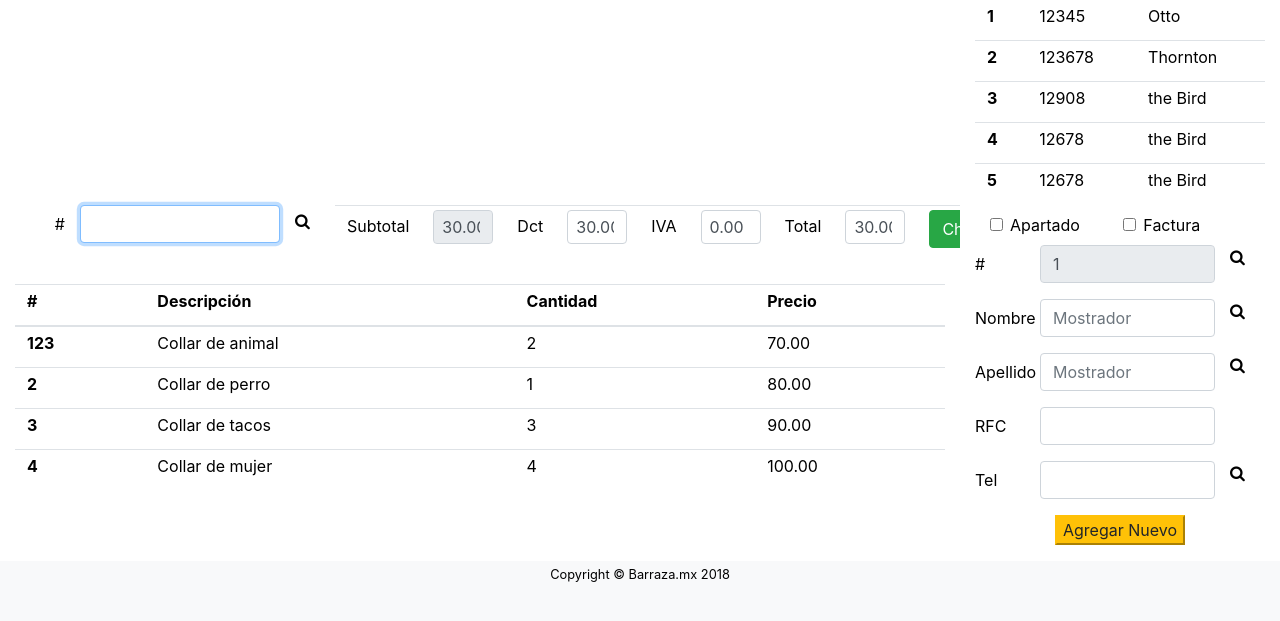
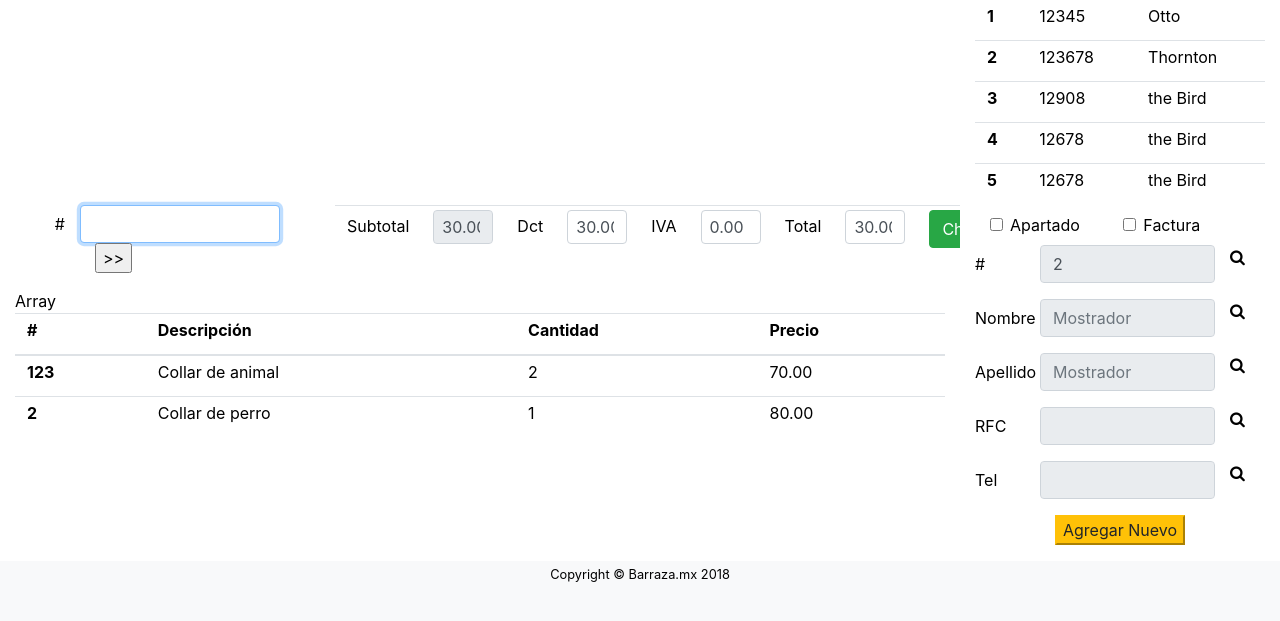
Before and after one commit to sergiobarraza/PDVJoyeria, a PHP site: page /pdv2.php in a window 1280 px wide. Shown: the part 99-720 px from the top of the page. Run offline with PHP 8.4, Linux system fonts and the light colour scheme; tables that the repository leaves empty or names only in its code hold one stand-in row (values such as "Sample post").

Commit message:
Insertar codigo php para conexion a la bdd [WIP]

```diff
--- a/pdv2.php
+++ b/pdv2.php
@@ -1,8 +1,8 @@
 <?php
-  if(isset($_POST['submit'])) {
   require "config/database.php";
   require "config/common.php";
 
+  if(isset($_POST['submit'])) {
     try {
       $connection = new PDO($dsn, $username, $password, $options );
 
@@ -27,6 +27,42 @@
       echo $sql . "<br>" . $error->getMessage();
     }
   }
+
+  $person_count = 0;
+
+  try {
+    $connection = new PDO($dsn, $username, $password, $options);
+
+    $sql = "SELECT count(*) FROM Persona";
+
+    $statement = $connection->prepare($sql);
+    $statement->execute();
+    $person_count = $statement->fetchAll()[0]["count(*)"];
+
+  } catch(PDOException $error) {
+    echo $sql . "<br>" . $error->getMessage();
+  }
+
+  $prod_list = [];
+
+  if(isset($_POST['search'])) {
+    try{
+      $connection = new PDO($dsn, $username, $password, $options);
+
+      $searchq = $_POST['search'];
+      $searchq = preg_replace("#[^0-9a-z]#i", "", $searchq);
+
+      $query = "SELECT * FROM Producto WHERE nombre LIKE '%$searchq%'";
+
+      $statement = $connection->prepare($query);
+      $statement->execute($searchq);
+      $prod_list = $statement->fetchAll();
+
+    } catch(PDOException $error) {
+      echo $sql . "<br>" . $error->getMessage();
+    }
+  }
+
 ?>
 
 <?php include("header-pdv.php"); ?>
@@ -62,10 +98,15 @@
                 <label for="productid" class="col-sm-1 col-md-1 col-form-label text-right">#</label>
                 <div class="col-sm-10 col-md-3">
                 <div class="row">
-				      			<input type="text" class="form-control col-sm-10" id="productid"  autofocus="autofocus" onkeydown="searchfield(event);">
+                  <form method="post">
+                    <input type="text" name="search" class="form-control col-sm-10" id="productid"  autofocus="autofocus">
                     <div class="col-sm-1 col-md-1">
+                      <!-- <button type="submit">
                         <i class="fa fa-search pt-2"></i>
+                      </button> -->
+                      <input type="submit" value=">>"/>
                     </div>
+                  </form>
                 </div>
               </div>
               <div class="col-sm-12 col-md-8">
@@ -76,7 +117,7 @@
                     <td class="pt-2">Dct</td><td><input type="text" name="dcto" value="30.00" class="form-control pt-1 pb-1 pl-2" style="width: 60px;"></td>
                     <td class="pt-2">IVA</td><td><input type="text" name="dcto" value="0.00" class="form-control pt-1 pb-1 pl-2" style="width: 60px;"></td>
                     <td class="pt-2">Total</td><td><input type="text" name="dcto" value="30.00" class="form-control pt-1 pb-1 pl-2" style="width: 60px;"></td>
-						    		<td><button class="btn btn-success">Checkout</button></td>
+                    <td><button type="button" class="btn btn-success" data-toggle="modal" data-target="#checkoutModal">Checkout</button></td>
                   </tr>
                 </table>
               </div>
@@ -91,6 +132,7 @@
                       <th scope="col">Precio</th>
                   </tr>
               </thead>
+              <?php echo $prod_list; ?>
                 <tbody>
                   <tr class="prodrow" data-id="123" data-desc="Collar de animal" data-price="70">
                       <th scope="row">123</th>
@@ -103,18 +145,6 @@
                       <td>Collar de perro</td>
                       <td>1</td>
                       <td>80.00</td>
-								  </tr>
-								  <tr class="prodrow" data-id="3" data-desc="Collar de tacos" data-price="90">
-								      <th scope="row">3</th>
-								      <td>Collar de tacos</td>
-								      <td>3</td>
-								      <td>90.00</td>
-								  </tr>
-								  <tr class="prodrow" data-id="4" data-desc="Collar de mujer" data-price="100">
-								      <th scope="row">4</th>
-								      <td>Collar de mujer</td>
-								      <td>4</td>
-								      <td>100.00</td>
                   </tr>
                 </tbody>
             </table>
@@ -187,34 +217,39 @@
                 <div class="form-group row">
                   <label for="clientNumber" class="col-sm-3 col-form-label">#</label>
                   <div class="col-sm-9 row">
-						      		<input type="text"  class="form-control col-sm-10" id="clientNumber" value="1" readonly onchange="buscarcliente();">
+                      <input type="text"
+                        class="form-control col-sm-10"
+                        id="clientNumber"
+                        value="<?php echo $person_count + 1;?>"
+                        readonly onchange="buscarcliente();">
                         <div class="col-sm-2"><i class="fa fa-search clickable"></i></div>
                     </div>
                   </div>
                   <div class="form-group row">
                     <label for="Name" class="col-sm-3 col-form-label">Nombre</label>
                     <div class="col-sm-9 row">
-						      		<input type="text" class="form-control col-sm-10" id="nombre" name="nombre" placeholder="Mostrador">
+                        <input type="text" class="form-control col-sm-10" id="Name" name="nombre" placeholder="Mostrador" readonly >
                         <div class="col-sm-2"><i class="fa fa-search clickable"></i></div>
                     </div>
                   </div>
                   <div class="form-group row">
                     <label for="LastName" class="col-sm-3 col-form-label">Apellido</label>
                     <div class="col-sm-9 row">
-						      		<input type="text" class="form-control col-sm-10" id="apellido" name="apellido" placeholder="Mostrador">
+                      <input type="text" class="form-control col-sm-10" id="LastName" name="apellido" placeholder="Mostrador" readonly>
                       <div class="col-sm-2"><i class="fa fa-search clickable"></i></div>
                     </div>
                   </div>
                   <div class="form-group row">
                     <label for="RFC" class="col-sm-3 col-form-label">RFC</label>
                     <div class="col-sm-9 row">
-						      		<input type="text" class="form-control col-sm-10" id="rfc" name="rfc" placeholder="" >
+                      <input type="text" class="form-control col-sm-10" id="RFC" name="rfc" placeholder="" readonly>
+                      <div class="col-sm-2"><i class="fa fa-search clickable"></i></div>
                     </div>
                   </div>
                   <div class="form-group row">
                     <label for="Tel" class="col-sm-3 col-form-label">Tel</label>
                     <div class="col-sm-9 row">
-						      		<input type="text" class="form-control col-sm-10" id="tel" name="tel" placeholder="" >
+                      <input type="text" class="form-control col-sm-10" id="Tel" name="tel" placeholder="" readonly>
                       <div class="col-sm-2"><i class="fa fa-search clickable"></i></div>
                   </div>
                 </div>
@@ -232,6 +267,5 @@
         </div><!-- row-->
       </div><!--col -->
    </div><!--row -->
-	<?php
-	include "footer-pdv.php";
-?>
+	<?php include "resumen_compra.php"; ?>
+  <?php include "footer-pdv.php"; ?>
--- /dev/null
+++ b/resumen_compra.php
@@ -0,0 +1,32 @@
+<?php
+  if(isset($_POST['checkout'])) {
+
+  }
+?>
+<div class="modal fade" id="checkoutModal" tabindex="-1" role="dialog" aria-labelledby="checkoutModalLabel" aria-hidden="true">
+  <div class="modal-dialog" role="document">
+    <div class="modal-content">
+      <div class="modal-header">
+        <h5 class="modal-title" id="checkoutModalLabel">Resumen de Compra</h5>
+        <button type="button" class="close" data-dismiss="modal" aria-label="Close">
+          <span aria-hidden="true">&times;</span>
+        </button>
+      </div>
+      <div class="modal-body">
+        <div>
+          <b>Total Bruto</b>
+        </div>
+        <div>
+          <b>Total de descuento</b>
+        </div>
+        <div>
+          <b>Total de compra</b>
+        </div>
+      </div>
+      <div class="modal-footer">
+        <button type="button" class="btn btn-secondary" data-dismiss="modal">Cerrar</button>
+        <button type="button" class="btn btn-primary">Registrar Compra</button>
+      </div>
+    </div>
+  </div>
+</div>
```
Lines whose indentation alone changed are shown as unchanged.
